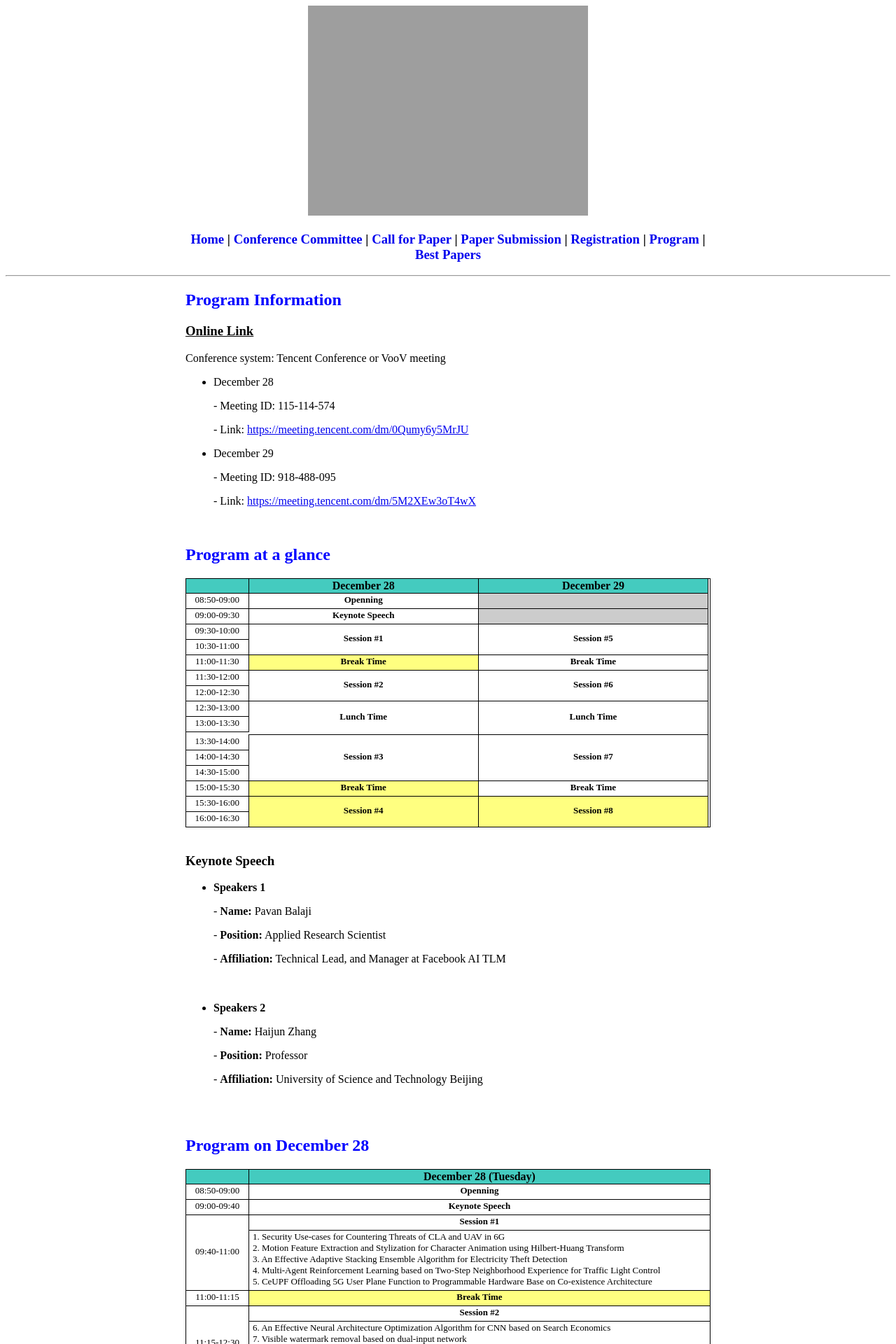
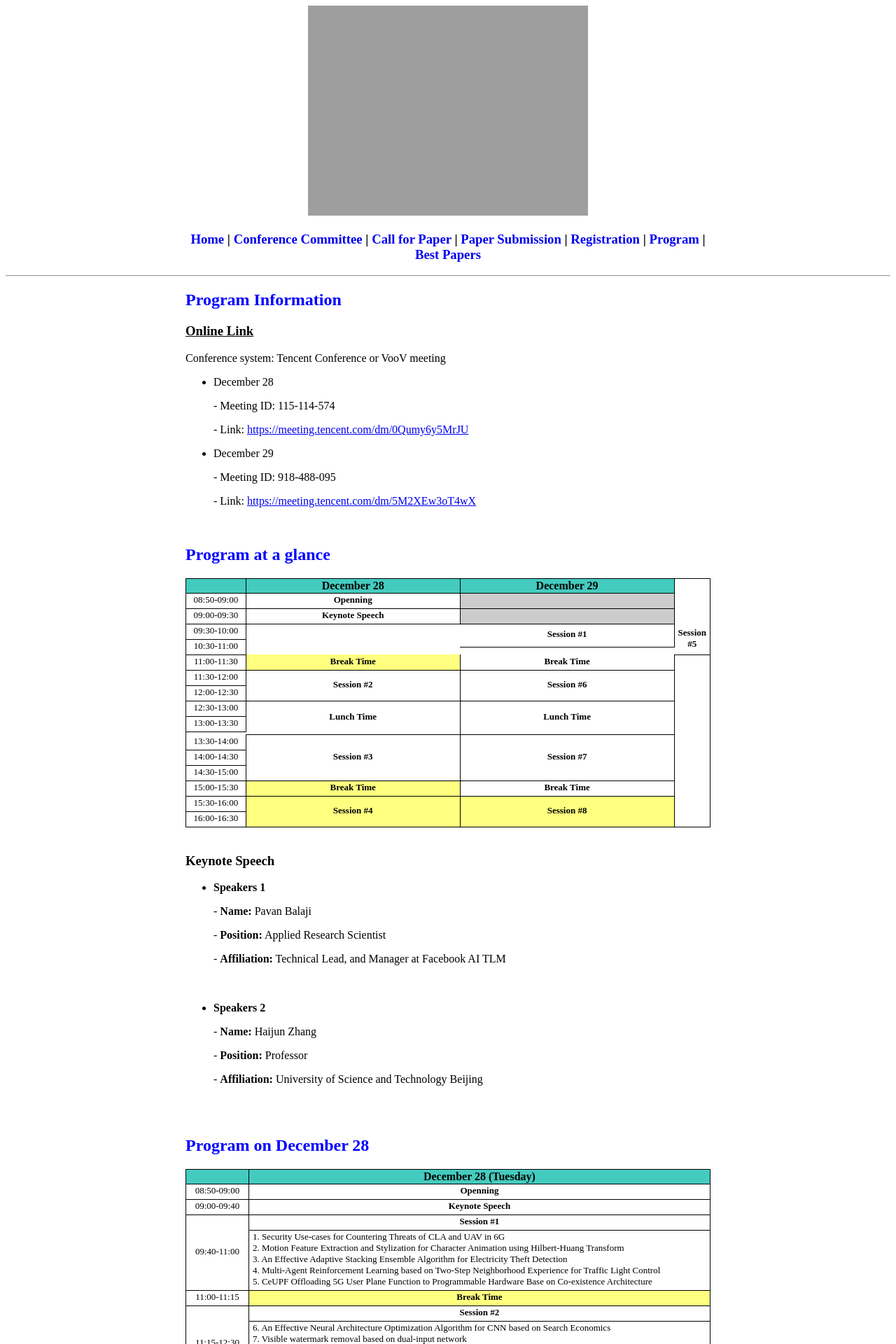
Before and after one commit to icea-conf/2021, a Jekyll site: the page built from program/index.html, in a window 1280 px wide. Shown: the top 1920 px of the page at 70% size. Built offline with Jekyll 4.4.1, drawn with Linux system fonts in a browser that asks for light colours.

Commit message:
Update index.html

```diff
--- a/program/index.html
+++ b/program/index.html
@@ -39,7 +39,7 @@ title: ACM ICEA 2021
 
                          <tr>
                               <td class="tcontent4" rowspan="3">09:00-09:30</td>
-                              <td class="tcontent4" rowspan="3"><b>Keynote Speech</b></td>
+                              <td class="tcontent4" rowspan="4"><b>Keynote Speech</b></td>
                               <td class="tcontent4" rowspan="3" style="background-color:#CCCCCC"></td>
                          </tr>
                          <tr><td></td></tr>
@@ -47,7 +47,7 @@ title: ACM ICEA 2021
 
                          <tr>
                               <td class="tcontent4" rowspan="3">09:30-10:00</td>
-                              <td class="tcontent4" rowspan="6"><b>Session #1</b></td>
+                              <td class="tcontent4" rowspan="5"><b>Session #1</b></td>
                               <td class="tcontent4" rowspan="6"><b>Session #5</b></td>
                          </tr>
                          <tr><td></td></tr>
```
